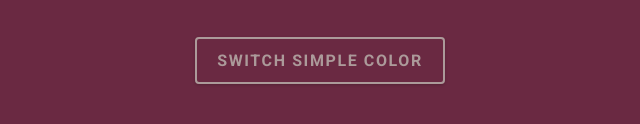
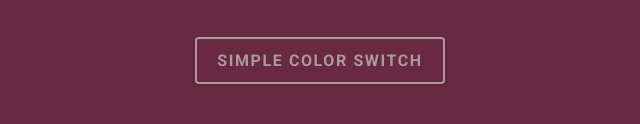
Before and after one commit to trillionclues/color-switcher, a plain HTML site: page index.html in a window 1280 px wide. Shown: the part 420-544 px from the top of the page, 320-960 px from the left. Drawn offline with nearby package versions, Linux system fonts and the light colour scheme.

Commit message:
btn text add

```diff
--- a/index.html
+++ b/index.html
@@ -22,7 +22,7 @@
     <main>
       <div class="container">
         <h2>Background Color: <span class="color"> #5b0e2b</span></h2>
-        <button class="btn btn-hero" id="btn">Switch Simple Color</button>
+        <button class="btn btn-hero" id="btn">Simple Color Switch</button>
       </div>
     </main>
 
```
Also changed, not shown: hex.html (+1 -1 lines).
